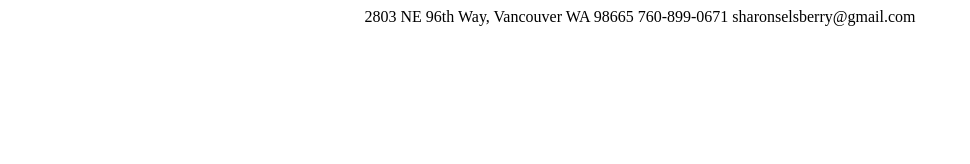
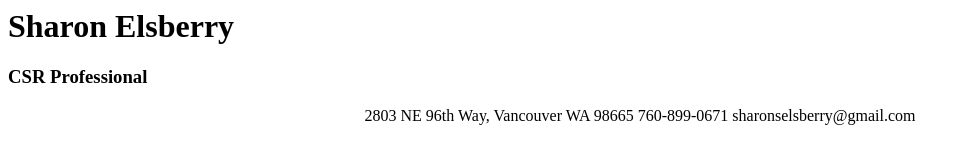
Before and after one commit to sharonse114/resume, a plain HTML site: page index.html in a window 1280 px wide. Shown: the whole page, without its empty margins (0-970 px from the left). Drawn offline with Linux system fonts and the light colour scheme.

Commit message:
Add files via upload

```diff
--- a/index.html
+++ b/index.html
@@ -1,9 +1,10 @@
 <html>
 <head>
-	<title><b>Sharon Elsberry
-CSR Professional</b></title>
+	<title><b>Sharon Elsberry's Resume</b></title>
 </head>
 <body>
+<h1>Sharon Elsberry</h1>
+<h3>CSR Professional</h3>
 <center>2803 NE 96th Way, Vancouver WA 98665	760-899-0671	sharonselsberry@gmail.com</center>
 </body>
 </html>
```
